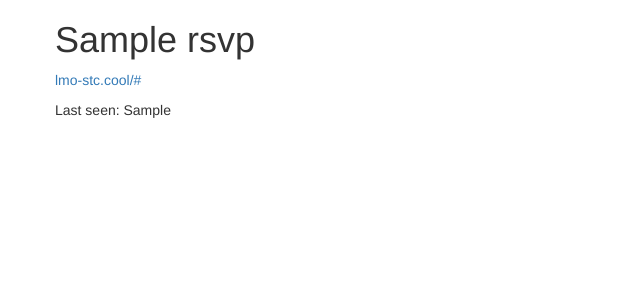
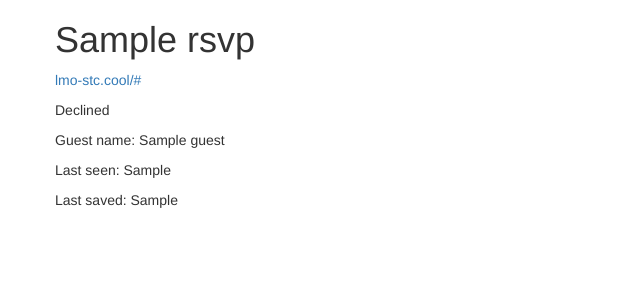
Before and after one commit to stantontcady/www, a Flask app: template lmo-stc_cool/templates/view_rsvps.html in a window 1280 px wide. Shown: the top 300 px of the page, without its empty margins (0-640 px from the left). Run offline with Flask 2, Linux system fonts and the light colour scheme; the template is opened without the code that fills it: most values are stand-ins (such as "Sample title", 1, 10 or a date in 2020); some libraries are stand-ins or nearby versions; some web fonts are replaced.

Commit message:
Added more details to the rsvp view page.

```diff
--- a/lmo-stc_cool/templates/rsvp.html
+++ b/lmo-stc_cool/templates/rsvp.html
@@ -166,7 +166,7 @@
             </label>
           </div>
           <div class="form">
-            <input type="text" class="dietary_other_value" id="{{ person.name }}-dietary_other_value" {% if person.dietary_other %} value="{{person.dietary_other}}"{% else %} style="display: none;" {% endif %}>
+            <input type="text" class="dietary_other_value" id="{{ person.name }}-dietary_other_value" {% if person.dietary_other %} value="{{ person.dietary_other }}"{% else %} style="display: none;" {% endif %}>
           </div>
         </div>
       {% endfor %}
@@ -175,7 +175,7 @@
           <h2>Guest</h2>
           <div class="form">
             <label for="guest_name">Name</label>
-            <input type="text" id="guest_name" {% if rsvp.guest.name %} value="{{rsvp.guest.name}}"{% endif %}>
+            <input type="text" id="guest_name" {% if rsvp.guest.name %} value="{{ rsvp.guest.name }}"{% endif %}>
           </div>
           <div class="form">
             <input class="auto_save_dietary_restrictions" type="checkbox" value="" id="guest-dietary_vegetarian"{% if rsvp.guest.dietary_vegetarian %} checked {% endif %}>
--- a/lmo-stc_cool/templates/view_rsvps.html
+++ b/lmo-stc_cool/templates/view_rsvps.html
@@ -19,7 +19,10 @@
         {% for url_path in rsvp.url_paths %}
           <p><a href="/{{ url_path }}">lmo-stc.cool/{{ url_path }}</a>
         {% endfor %}
-        <p>Last seen: {{ rsvp.last_seen }}
+        {% if rsvp.accept is not none%}<p>{% if rsvp.accept %}Accepted{% else %}Declined{% endif %}</p>{% endif %}
+        {% if rsvp.guest is not none%}<p>Guest name: {{ rsvp.guest.name }}</p>{% endif %}
+        <p>Last seen: {{ rsvp.last_seen }}</p>
+        <p>Last saved: {{ rsvp.last_saved }}</p>
       </div>
     {% endfor %}
   </div>
```
